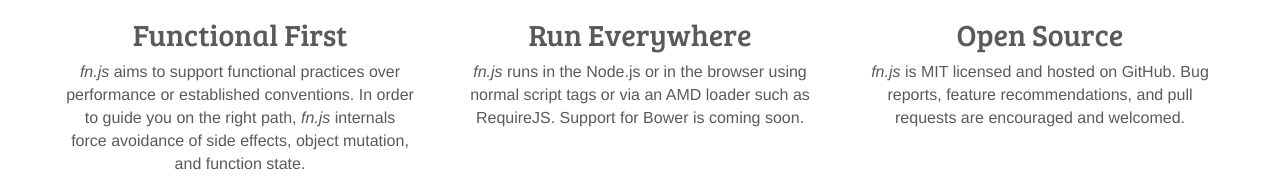
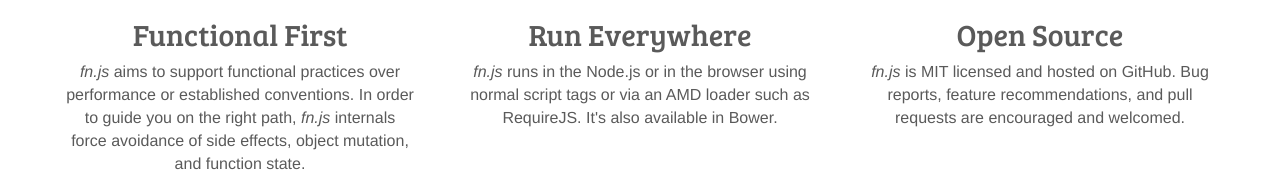
Before and after one commit to CrowdHailer/fn.js, a plain HTML site: page index.html in a window 1280 px wide. Shown: the part 606-800 px from the top of the page. Drawn offline with nearby package versions, Linux system fonts and the light colour scheme.

Commit message:
Revising phrase to reflect bower support

```diff
--- a/index.html
+++ b/index.html
@@ -85,7 +85,7 @@
 			<div class="col-md-4">
 				<i class="fa fa-code fa-3x"></i>
 				<h2>Run Everywhere</h2>
-				<p><em>fn.js</em> runs in the Node.js or in the browser using normal script tags or via an AMD loader such as RequireJS. Support for Bower is coming soon.</p>
+				<p><em>fn.js</em> runs in the Node.js or in the browser using normal script tags or via an AMD loader such as RequireJS. It's also available in Bower.</p>
 			</div>
 
 			<div class="col-md-4">
```
